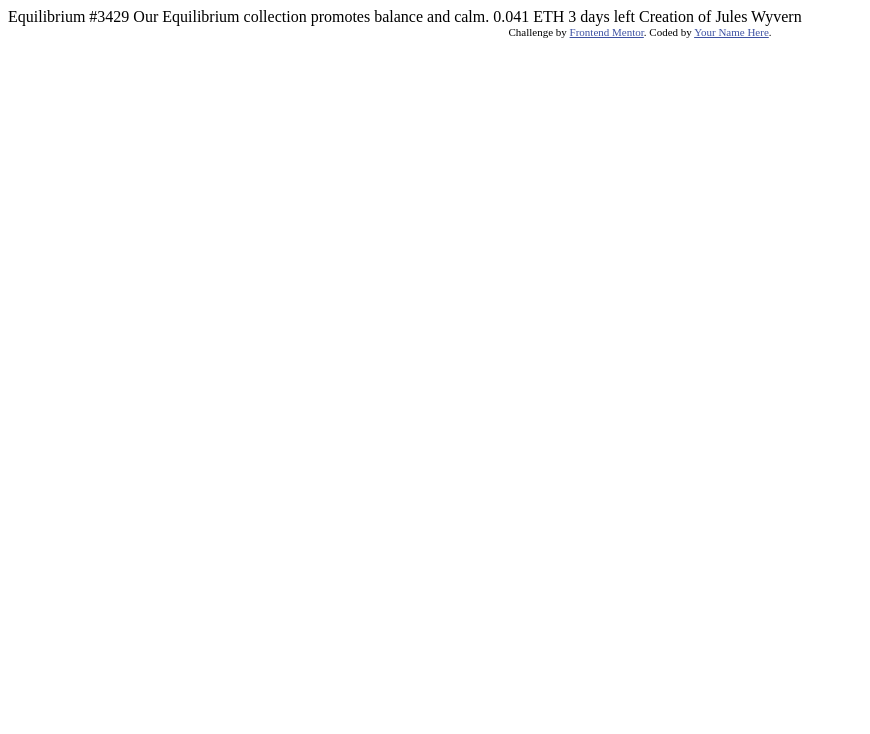
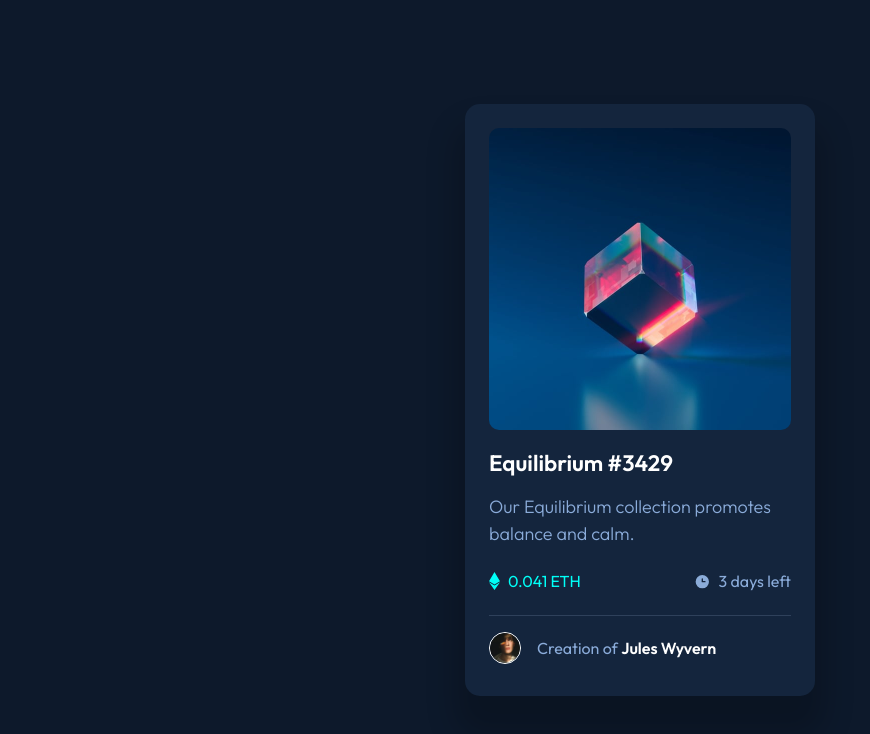
Before and after one commit to 1krasyuk/nft-preview-card-component, a plain HTML site: page index.html in a window 1280 px wide. Shown: the whole page, without its empty margins (0-870 px from the left). Drawn offline with Linux system fonts and the light colour scheme.

Commit message:
feat: complete NFT preview card component

```diff
--- a/index.html
+++ b/index.html
@@ -1,33 +1,70 @@
 <!DOCTYPE html>
 <html lang="en">
   <head>
-  <meta charset="UTF-8">
-  <meta name="viewport" content="width=device-width, initial-scale=1.0"> <!-- displays site properly based on user's device -->
+    <meta charset="UTF-8" />
+    <meta name="viewport" content="width=device-width, initial-scale=1.0" />
 
-  <link rel="icon" type="image/png" sizes="32x32" href="./images/favicon-32x32.png">
+    <link
+      rel="icon"
+      type="image/png"
+      sizes="32x32"
+      href="./images/favicon-32x32.png"
+    />
+    <link rel="stylesheet" href="style.css" />
+    <link rel="preconnect" href="https://fonts.googleapis.com" />
+    <link rel="preconnect" href="https://fonts.gstatic.com" crossorigin />
+    <link
+      href="https://fonts.googleapis.com/css2?family=Outfit:wght@100..900&display=swap"
+      rel="stylesheet"
+    />
 
     <title>Frontend Mentor | NFT preview card component</title>
-
-  <!-- Feel free to remove these styles or customise in your own stylesheet 👍 -->
-  <style>
-    .attribution { font-size: 11px; text-align: center; }
-    .attribution a { color: hsl(228, 45%, 44%); }
-  </style>
   </head>
   <body>
-
-  Equilibrium #3429
-
+    <main>
+      <div class="card">
+        <div class="card-image-container">
+          <img
+            src="images/image-equilibrium.jpg"
+            alt="Equilibrium NFT preview"
+            class="card-image"
+          />
+        </div>
+        <h1 class="card-title">Equilibrium #3429</h1>
+        <p class="card-description">
           Our Equilibrium collection promotes balance and calm.
-
-  0.041 ETH
-  3 days left
-
-  Creation of Jules Wyvern
-
-  <div class="attribution">
-    Challenge by <a href="https://www.frontendmentor.io?ref=challenge" target="_blank">Frontend Mentor</a>.
-    Coded by <a href="#">Your Name Here</a>.
+        </p>
+        <div class="card-info">
+          <div class="price">
+            <img
+              src="images/icon-ethereum.svg"
+              alt="ETH-icon"
+              class="icon-eth"
+            />
+            <span>0.041 ETH</span>
           </div>
+          <div class="time">
+            <img
+              src="images/icon-clock.svg"
+              alt="clock-icon"
+              class="icon-clock"
+            />
+            <span>3 days left</span>
+          </div>
+        </div>
+        <hr class="divider" />
+        <div class="card-author">
+          <img
+            src="images/image-avatar.png"
+            alt="Jules Wyvern avatar"
+            class="author-avatar"
+          />
+          <p>
+            Creation of
+            <span>Jules Wyvern</span>
+          </p>
+        </div>
+      </div>
+    </main>
   </body>
 </html>
--- /dev/null
+++ b/style.css
@@ -0,0 +1,186 @@
+:root {
+  /* Primary */
+  --blue-500: hsl(215, 51%, 70%);
+  --cyan-300: hsl(178, 100%, 50%);
+
+  /* Neutral */
+  --blue-950: hsl(217, 54%, 11%); /* main BG */
+  --blue-900: hsl(216, 50%, 16%); /* card BG */
+  --blue-800: hsl(215, 32%, 27%); /* line */
+  --white: hsl(0, 0%, 100%);
+
+  /* Typography */
+  --font-family: "Outfit", sans-serif;
+  --fw-light: 300;
+  --fw-regular: 400;
+  --fw-semibold: 600;
+
+  --fs-base: 1.125rem;
+}
+
+* {
+  box-sizing: border-box;
+  margin: 0;
+  padding: 0;
+}
+
+body {
+  font-family: var(--font-family);
+  font-size: var(--fs-base);
+  background-color: var(--blue-950);
+  color: var(--white);
+  display: flex;
+  justify-content: center;
+  align-items: center;
+  min-height: 100vh;
+}
+
+.card {
+  max-width: 350px;
+  border-radius: 15px;
+  background-color: var(--blue-900);
+  padding: 1.5rem;
+  box-shadow: 0 30px 30px 10px rgba(0, 0, 0, 0.2);
+}
+
+.card-image {
+  width: 100%;
+  border-radius: 10px;
+  margin-bottom: 1.2rem;
+}
+
+.card-image-container {
+  position: relative;
+  cursor: pointer;
+  display: block;
+  border-radius: 10px;
+}
+
+.card-image {
+  width: 100%;
+  border-radius: 10px;
+  display: block;
+}
+
+.card-image-container::after {
+  content: "";
+  position: absolute;
+  top: 0;
+  left: 0;
+  width: 100%;
+  height: 100%;
+  background-color: rgba(0, 255, 255, 0.5);
+  background-image: url(images/icon-view.svg);
+  background-repeat: no-repeat;
+  background-position: center;
+  background-size: 50px;
+  border-radius: 10px;
+  opacity: 0;
+  transition: opacity 0.3s ease;
+}
+
+.card-image-container:hover::after {
+  opacity: 1;
+}
+
+.card-title {
+  font-size: 1.4rem;
+  font-weight: var(--fw-semibold);
+}
+
+.card-title:hover,
+.card-title:active {
+  color: var(--cyan-300);
+  cursor: pointer;
+}
+
+.card-description {
+  font-size: var(--fs-base);
+  font-weight: var(--fw-light);
+  color: var(--blue-500);
+  line-height: 1.7rem;
+  padding: 1rem 0;
+}
+
+.card-info {
+  display: flex;
+  justify-content: space-between;
+  align-items: center;
+  padding: 0.5rem 0;
+}
+
+.price,
+.time {
+  display: flex;
+  align-items: center;
+  gap: 0.5rem;
+  font-size: 1rem;
+}
+
+.price span {
+  color: var(--cyan-300);
+}
+
+.time span {
+  color: var(--blue-500);
+
+  font-weight: var(--fw-regular);
+}
+
+.divider {
+  border: none;
+  height: 1px;
+  background-color: var(--blue-800);
+  margin: 1rem 0;
+}
+
+.card-author {
+  display: flex;
+  align-items: center;
+  gap: 1rem;
+  padding-bottom: 0.5rem;
+}
+
+.card-author img {
+  height: 2rem;
+  border-radius: 100px;
+  border: 1px solid var(--white);
+}
+
+.card-author p {
+  color: var(--blue-500);
+  font-size: 1rem;
+}
+
+.card-author span {
+  color: var(--white);
+  font-weight: var(--fw-semibold);
+}
+
+.card-author span:hover,
+.card-author span:active {
+  color: var(--cyan-300);
+  cursor: pointer;
+}
+
+@media (max-width: 375px) {
+  .card {
+    width: 87vw;
+  }
+
+  .card-title {
+    font-size: 1.4rem;
+  }
+
+  .card-description {
+    font-size: 1rem;
+  }
+
+  .card-info {
+    padding: 0;
+  }
+
+  .card-author {
+    padding-bottom: 0;
+  }
+}
```
Lines whose indentation alone changed are shown as unchanged.
